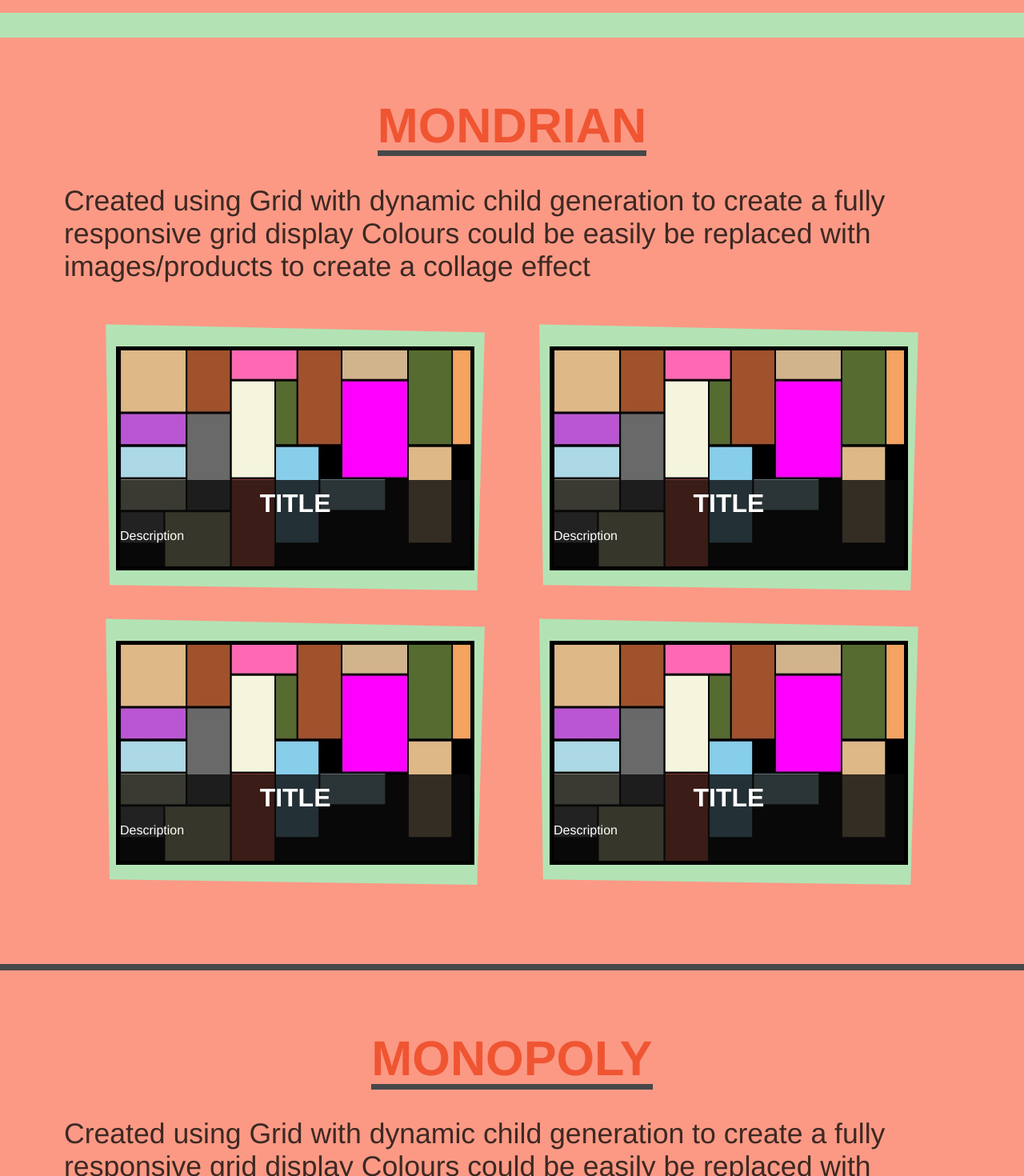
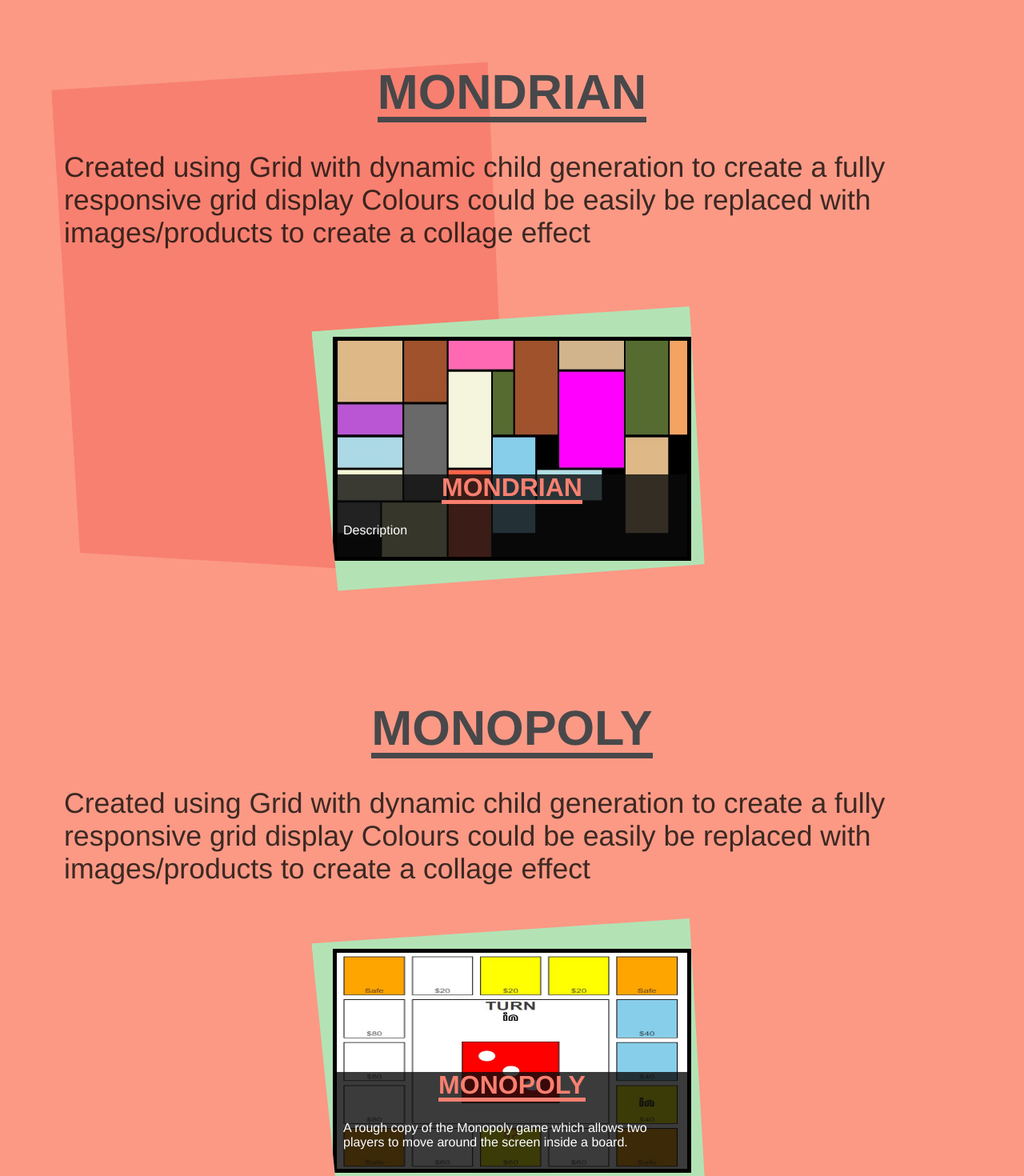
Before and after one commit to JaGaffney/react-css-playground, a React (Create React App) app: page /#/ in a window 1280 px wide. Shown: the part 1120-2590 px from the top of the page at 80% size. Built offline with nearby package versions, Linux system fonts and the light colour scheme.

Commit message:
updated main page with new styles

```diff
--- a/src/App.css
+++ b/src/App.css
@@ -1,6 +1,7 @@
 :root{
   /* --background-color: #f5efef; */
   --background-color: #FB9985;
+  --alt-background-color: #f88070;
   --alt-primary-color: #B3E3B5;
   --primary-color: #F05532;
   --dark-color: #48484A;
@@ -34,7 +35,7 @@
   }
 
   .bar-break{
-  background: var(--alt-primary-color);
+  background: var(--alt-dark-color);
   padding: 1.04rem 5vw 0.9rem calc(5vw + 1.2rem);
   }
 
--- a/src/App.js
+++ b/src/App.js
@@ -21,7 +21,7 @@
 
               <section className="monopoly">
                 <Route exact path="/mondrian" component={Mondrian} />
-                <Route exact path="/monpoly" component={Monopoly} />
+                <Route exact path="/monopoly" component={Monopoly} />
                 <Route exact path="/roklama" component={Roklama} />
                 <Route exact path="/dribble" component={Dribble} />
               </section>
--- a/src/components/layout/Header.js
+++ b/src/components/layout/Header.js
@@ -53,7 +53,7 @@
             <div className="nav-list">
                 <ul>
                     <NavLink to="/mondrian"><li>Mondrian</li></NavLink>
-                    <NavLink to="/monpoly"><li>Monopoly</li></NavLink>
+                    <NavLink to="/monopoly"><li>Monopoly</li></NavLink>
                     <NavLink to="/roklama"><li>Roklama</li></NavLink>
                     <NavLink to="/dribble"><li>Dribble clones</li></NavLink>
                     <NavLink to="/"><li>Soon</li></NavLink>
--- a/src/components/layout/Home.css
+++ b/src/components/layout/Home.css
@@ -1,4 +1,5 @@
 .home-projects{
+    background: var(--background-color);
     display: flex;
     flex-direction: column;
     width: 100%;
@@ -19,26 +20,58 @@
     justify-content: center;
     align-content: center;
     padding: 5rem;
+}
 
-}
 .home-projects-title{
     align-self: center;
-    color: var(--primary-color);
+    color: var(--alt-dark-color);
     font-size: calc(4vw + 10px);
     border-bottom: solid 7px var(--alt-dark-color);
 }
 .home-projects-description{
     align-self: flex-start;
     font-size: calc(2vw + 10px);
+}
 
+.home-projects-mondrian-container{
+    display: grid;
+    height: 100%;
+    width: 100%;
+    grid-template-columns: 5% 1fr 1fr 5%;
+    grid-template-rows: 5% 1fr 1fr 5%;
+    grid-gap: 1rem;
 }
+
+.home-projects-mondrian-content{
+    grid-column: 2 / 4;
+    grid-row: 2 / 3;
+    z-index: 2;
+    display: flex;
+    flex-direction: column;
+    justify-content: center;
+    align-content: center;
+}
+
+.home-projects-mondrian-style{
+    background: var(--alt-background-color);
+    grid-column: 2 / 3;
+    grid-row: 2 / 4;
+    z-index: 1;
+    clip-path: polygon(0% 4%, 99% 3%, 98% 99%, 1% 90%);
+    transform: rotate(-3deg);
+}
+.home-projects-mondrian-image-wrapper{
+    grid-column: 2 / 4;
+    grid-row: 3 / 4;
+    z-index: 2;
+}
+
 
 .home-projects-image-wrapper{
     display: flex;
     flex-flow: row wrap;
     flex-direction: row;
     justify-content: space-evenly;
-
 }
 
 .home-projects-image-container-style{
@@ -50,6 +83,8 @@
     display: flex;
     justify-content: center;
     align-content: center;
+    transform: rotate(-5deg);
+    overflow: hidden !important;
 }
 
 .home-projects-image-container{
@@ -60,7 +95,8 @@
     border: solid 5px black;
     display: grid;
     grid-template-columns: 1fr;
-    grid-template-rows: 3fr 1fr 1fr;
+    grid-template-rows: 3fr min-content min-content;
+    transform: rotate(5deg);
 
 }
 
@@ -75,7 +111,6 @@
     display: flex;
     justify-content: center;
     flex-direction: column;
-
 }
 .home-projects-image-container-image{
     grid-column: 1;
@@ -83,15 +118,15 @@
     width: 100%;
     height: 100%;
     z-index: 1;
-
 }
 
 
 .home-projects-image-container-title{
+    color: var(--alt-background-color);
+    border-bottom: solid 5px var(--alt-background-color);
     align-self: center;
-
 }
 .home-projects-image-container-description{
     align-self: flex-start;
-
+    padding: 0.5rem;
 }
--- a/src/components/layout/Home.js
+++ b/src/components/layout/Home.js
@@ -1,5 +1,5 @@
 import React, { useState, useEffect } from 'react'
-
+import { Link } from 'react-router-dom'
 import './Home.css'
 
 import Header from './Header';
@@ -23,61 +23,41 @@
     }
   })
 
+  useEffect(() => {
+    window.scrollTo(0, 0)
+  }, [])
+
   return (
       <div>
           <header>
             {(screenWidth > 1100 ? <RoklamaHeader /> : <Header/> )}
           </header>
 
-          <div className="bar-break"></div>
 
           <div className="home-projects">
 
-            <div className="home-projects-container">
+
+            <div className="home-projects-mondrian-container">
+
+              <div className="home-projects-mondrian-content">
                 <h1 className="home-projects-title">Mondrian</h1>
                 <p className="home-projects-description">
                   Created using Grid with dynamic child generation to create a fully responsive grid display
                   Colours could be easily be replaced with images/products to create a collage effect</p>
+              </div>
 
-              <div className="home-projects-image-wrapper">
+              <div className="home-projects-mondrian-style"></div>
 
+              <div className="home-projects-mondrian-image-wrapper home-projects-image-wrapper">
                 <div className="home-projects-image-container-style">
-                  <div className="home-projects-image-container">
+                  <Link className="home-projects-image-container" to="mondrian">
                     <div className="home-projects-image-container-content">
-                      <h1 className="home-projects-image-container-title">Title</h1>
+                      <h1 className="home-projects-image-container-title">Mondrian</h1>
                       <p className="home-projects-image-container-description">Description</p>
                     </div>
                     <img className="home-projects-image-container-image" src={mondrianImg} alt="mondrian"></img>
+                  </Link>
                 </div>
-                </div>
-                <div className="home-projects-image-container-style">
-                  <div className="home-projects-image-container">
-                    <div className="home-projects-image-container-content">
-                      <h1 className="home-projects-image-container-title">Title</h1>
-                      <p className="home-projects-image-container-description">Description</p>
-                    </div>
-                    <img className="home-projects-image-container-image" src={mondrianImg} alt="mondrian"></img>
-                  </div>
-                </div>
-                <div className="home-projects-image-container-style">
-                  <div className="home-projects-image-container">
-                    <div className="home-projects-image-container-content">
-                      <h1 className="home-projects-image-container-title">Title</h1>
-                      <p className="home-projects-image-container-description">Description</p>
-                    </div>
-                    <img className="home-projects-image-container-image" src={mondrianImg} alt="mondrian"></img>
-                  </div>
-                </div>
-                <div className="home-projects-image-container-style">
-                  <div className="home-projects-image-container">
-                    <div className="home-projects-image-container-content">
-                      <h1 className="home-projects-image-container-title">Title</h1>
-                      <p className="home-projects-image-container-description">Description</p>
-                    </div>
-                    <img className="home-projects-image-container-image" src={mondrianImg} alt="mondrian"></img>
-                  </div>
-                </div>
-
               </div>
 
             </div>
@@ -88,13 +68,16 @@
                 Created using Grid with dynamic child generation to create a fully responsive grid display
                 Colours could be easily be replaced with images/products to create a collage effect</p>
 
+
+              <div className="home-projects-image-wrapper">
                 <div className="home-projects-image-container-style">
-                <div className="home-projects-image-container">
+                  <Link className="home-projects-image-container" to="monopoly">
                     <div className="home-projects-image-container-content">
-                    <h1 className="home-projects-image-container-title">Title</h1>
-                    <p className="home-projects-image-container-description">Description</p>
+                      <h1 className="home-projects-image-container-title">Monopoly</h1>
+                      <p className="home-projects-image-container-description">A rough copy of the Monopoly game which allows two players to move around the screen inside a board.</p>
                     </div>
                     <img className="home-projects-image-container-image" src={monopolyImg} alt="monopoly"></img>
+                  </Link>
                 </div>
               </div>
             </div>
--- a/src/components/layout/Mondrian.js
+++ b/src/components/layout/Mondrian.js
@@ -1,4 +1,4 @@
-import React, { useState } from 'react'
+import React, { useState, useEffect } from 'react'
 import Lottie from 'react-lottie';
 
 // animations
@@ -26,6 +26,10 @@
     const [imgCreator, setImageCreator] = useState(false)
     const [animationsCreator, setAnimationsCreator] = useState(false)
 
+
+    useEffect(() => {
+        window.scrollTo(0, 0)
+      }, [])
     // creates the squares with styles and size
     const imageGenerator = () => {
         return <img src={`https://unsplash.it/2000/10` + Math.floor(Math.random() * 9) + 1} style={{height: "100%", width: "100%", objectFit: "cover"}} alt=""></img>
--- a/src/components/layout/RoklamaHeader.js
+++ b/src/components/layout/RoklamaHeader.js
@@ -27,7 +27,7 @@
                     <div className="roklama-nav">
                         <ul>
                             <NavLink to="/mondrian"><li>Mondrian</li></NavLink>
-                            <NavLink to="/monpoly"><li>Monopoly</li></NavLink>
+                            <NavLink to="/monopoly"><li>Monopoly</li></NavLink>
                             <NavLink to="/roklama"><li>Roklama</li></NavLink>
                             <NavLink to="/dribble"><li>Dribble clones</li></NavLink>
                             <NavLink to="/"><li>coming Soon</li></NavLink>
```
Lines whose indentation alone changed are shown as unchanged.
